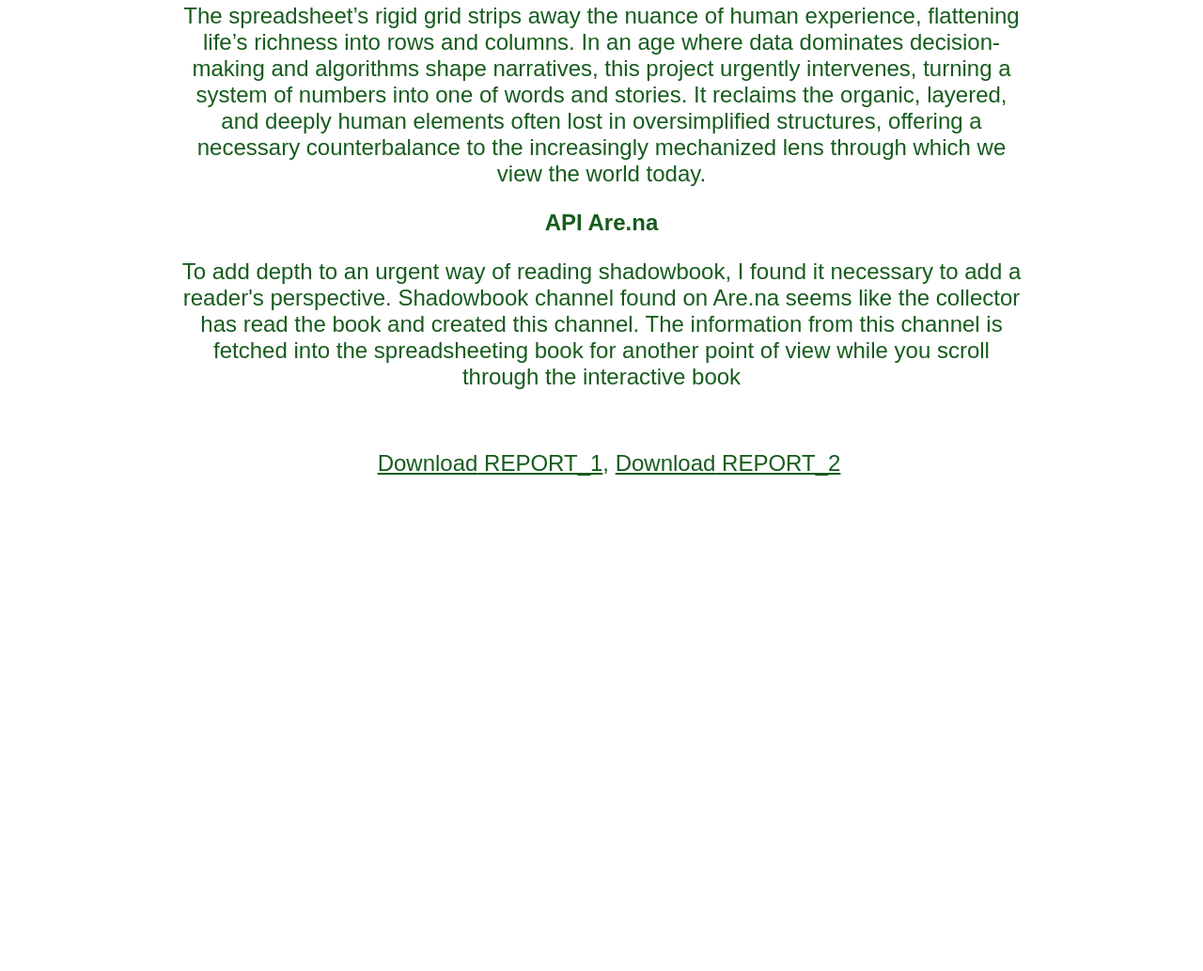
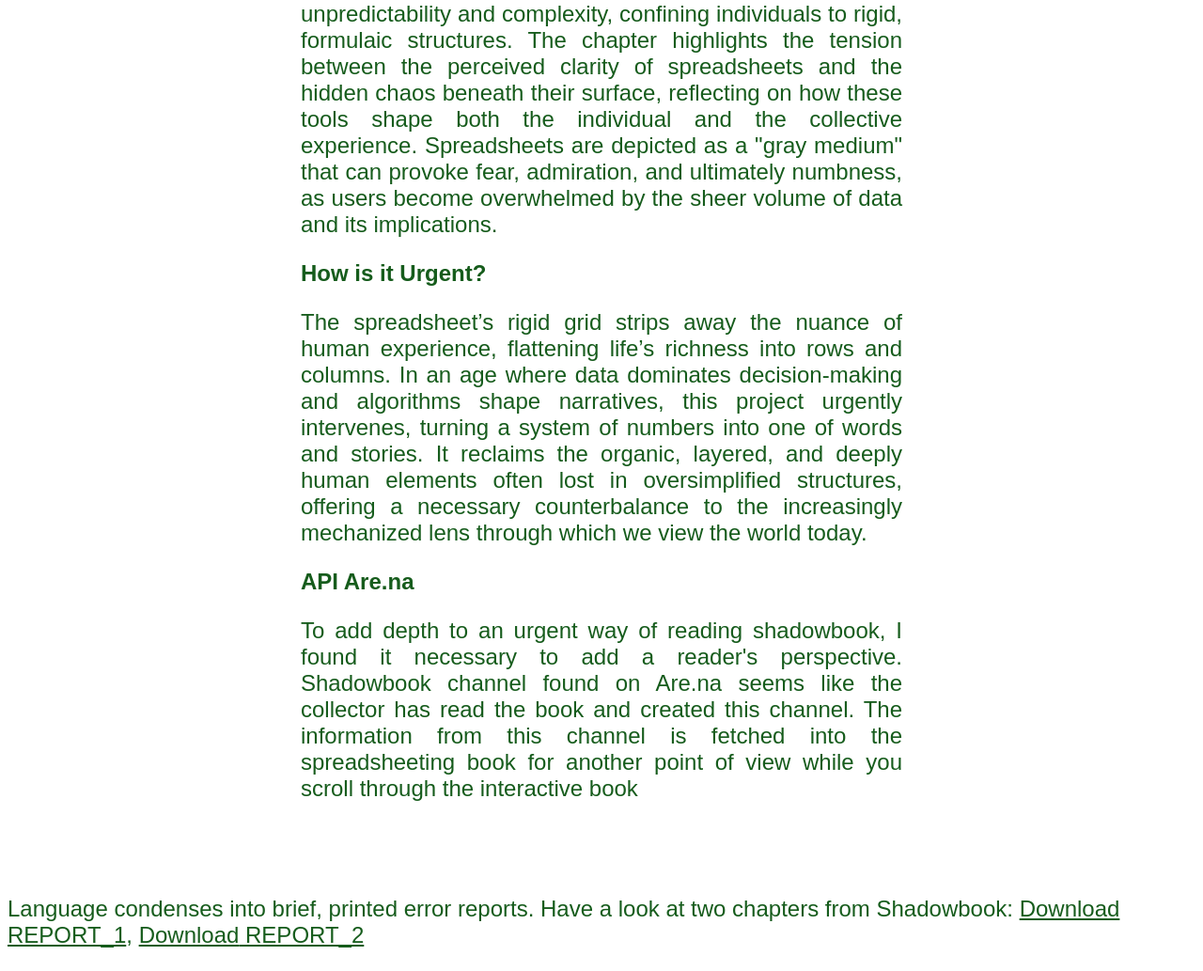
Before and after one commit to thaomien-dotcom/spreadsheeting-a-book, a plain HTML site: page index3.html in a window 1280 px wide. Shown: the part 1426-2459 px from the top of the page at 94% size. Before the commit the page ends 1957 px from the top, so only its background shows below. Drawn offline with Linux system fonts and the light colour scheme; a web font is replaced by a local one.

Commit message:
text align

```diff
--- a/index3.html
+++ b/index3.html
@@ -15,15 +15,16 @@
           <div class="about-title" onclick="window.location.href='index.html';">About</div>
           <div class="detail"><br>NGUYEN VO 2024</div>
         </div>
-
+        <span id="customDate">waiting...</span>
+        <div class="second-about"><p>"What happens to our everyday language in the digital sphere? How does ‘the post-digital condition’ change the world in which we think about ourselves and talk to one another?<div>
 <div class="about-content">
 
   <div class="first-about">
     <h1></h1>
   </div>
 
-<div class="second-about"><p>"What happens to our everyday language in the digital sphere?<span id="customDate">waiting...</span><p>
-    <p>How does ‘the post-digital condition’ change the world in which we think about ourselves and talk to one another?</p>
+<div>
+
     <p>In Shadowbook: Writing Through the Digital 2014-2018, Miriam Rasch investigates these questions in five experimental essays and one exposition. From the way the smartphone molds the language of desire and friendship to the possibilities of writing a ‘spreadsheet novel’ – Shadowbook is a testimony to post-digital writing by way of writing. It salutes both the beauty of the web and what hides in the shadows. Even in the bright and shiny sphere of the digital, the dark side is never far off." - </p>
     <a href="https://www.miriamrasch.nl/literatuur/out-now-shadowbook-writing-through-the-digital-2014-2018/">Literatuur. Filosofie. Nieuwe / media.</a>
   </div>
@@ -41,15 +42,16 @@
     <h1 class="heading-right">How is it Urgent?</h1>
     <p>The spreadsheet’s rigid grid strips away the nuance of human experience, flattening life’s richness into rows and columns. In an age where data dominates decision-making and algorithms shape narratives, this project urgently intervenes, turning a system of numbers into one of words and stories. It reclaims the organic, layered, and deeply human elements often lost in oversimplified structures, offering a necessary counterbalance to the increasingly mechanized lens through which we view the world today.</p>
 </div>
-</div>
+
 <div class="api">
   <h1>API Are.na</h1>
   <p>To add depth to an urgent way of reading shadowbook, I found it necessary to add a reader's perspective. Shadowbook channel found on Are.na seems like the collector has read the book and created this channel. The information from this channel is fetched into the spreadsheeting book for another point of view while you scroll through the interactive book </p>
 </div>
+</div>
 <div class="last-part">
-
+  <div>Language condenses into brief, printed error reports. Have a look at two chapters from Shadowbook: <a href="reports_file.pdf" download="reports_file.pdf"> Download <span  style="font-family: 'gridlite-pe-variable', sans-serif;"> REPORT_1</span></a>, <a href="error_print.pdf" download="error_print.pdf">Download<span  style="font-family: 'gridlite-pe-variable', sans-serif;"> REPORT_2</span></a></div>
   <!-- <div><p>Attached<span> REPORTS</span> are for deeper understanding about the project - excerpt from Shadowbook by Mirism Rasch</p></div> -->
-  <div><a href="reports_file.pdf" download="reports_file.pdf">Download<span  style="font-family: 'gridlite-pe-variable', sans-serif;"> REPORT_1</span></a>, <a href="error_print.pdf" download="error_print.pdf">Download<span  style="font-family: 'gridlite-pe-variable', sans-serif;"> REPORT_2</span></a></div>
+  <div></div>
 
 </div>
     <script src="main3.js"></script>
--- a/styles.css
+++ b/styles.css
@@ -469,7 +469,7 @@ textarea:nth-of-type(-n+15) {
   #animatedText {
     width: 100vw;
     max-width: 100%;
-    font-size: clamp(2rem, 17.9vw, 30rem);
+    font-size: clamp( rem, 17.9vw, 30rem);
   }
   .about-title{
     font-size: 20px
--- a/styles3.css
+++ b/styles3.css
@@ -80,11 +80,10 @@ html {
   }
 
   .about-content , .api{
-    text-align: center;
-    width: 70vw;
+    text-align: justify;
+    width: 50vw;
     height: auto;
     margin:0 auto;
-    text-align: center;
   }
 
   p {
@@ -97,9 +96,12 @@ html {
     width: 100vw;
     height: auto;
     margin:0 auto;
-    text-align: center;
+    text-align: left;
     font-size: 3vh;
+    margin-top: 60px;
   }
+
+
   #customDate,
   h1 {
     font-family: "source-sans-3", sans-serif;
```
